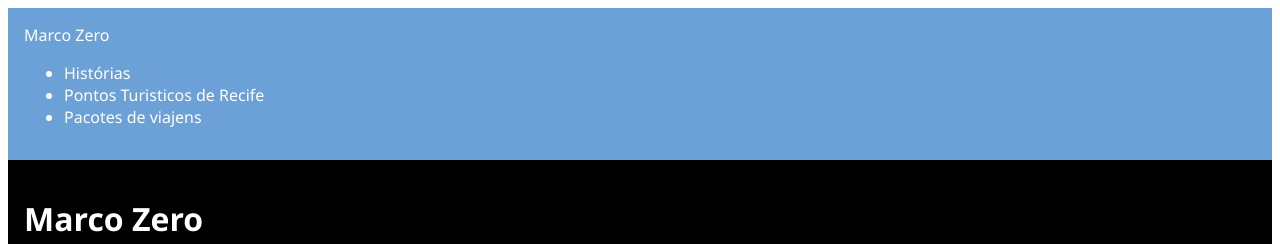
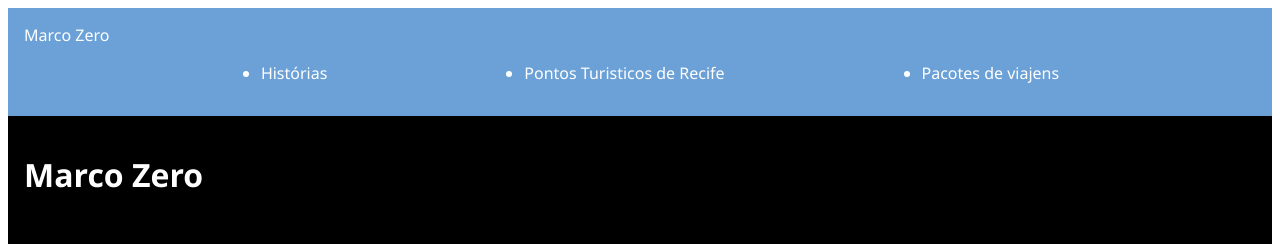
Before and after one commit to pablitosoyyo/pontos_turisticos-Recife.html, a plain HTML site: page index.html in a window 1280 px wide. Shown: the top 244 px of the page. Drawn offline with Linux system fonts and the light colour scheme.

Commit message:
criar flexbox

```diff
--- a/styles.css
+++ b/styles.css
@@ -7,6 +7,10 @@ header {
     color: white;
     padding: 16px;
     text-decoration: none;
+    align-items: center;
+
+
+
   }
 
   #logo-header {
@@ -14,9 +18,8 @@ header {
   }
 
   ul {
-    display:flex
-    list-style none;
-
+    display: flex;
+    justify-content: space-evenly
   }
 
 
```
